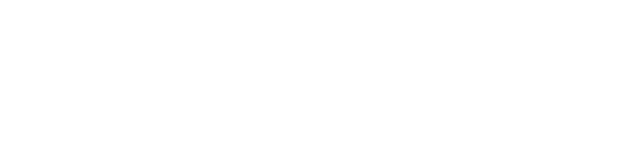
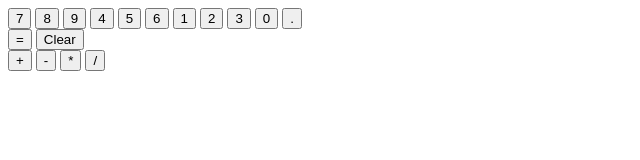
Before and after one commit to ruizterce/calculator, a plain HTML site: page index.html in a window 1280 px wide. Shown: the whole page, without its empty margins (0-640 px from the left). Drawn offline with Linux system fonts and the light colour scheme.

Commit message:
Add html elements and addToDisplay function
Add display and calculator button elements to
html.
Add addToDisplay() to show clicked numbers on
display content.

```diff
--- a/index.html
+++ b/index.html
@@ -1,11 +1,41 @@
 <!DOCTYPE html>
 <html lang="en">
+
 <head>
     <meta charset="UTF-8">
     <meta name="viewport" content="width=device-width, initial-scale=1.0">
     <title>Calculator</title>
 </head>
+
 <body>
+    <div id="container">
+        <div id="header"></div>
+        <div id="display"></div>
+        <div id="numbers">
+            <button id="seven" class="number">7</button>
+            <button id="eight" class="number">8</button>
+            <button id="nine" class="number">9</button>
+            <button id="four" class="number">4</button>
+            <button id="five" class="number">5</button>
+            <button id="six" class="number">6</button>
+            <button id="one" class="number">1</button>
+            <button id="two" class="number">2</button>
+            <button id="three" class="number">3</button>
+            <button id="zero" class="number">0</button>
+            <button id="point" class="number">.</button>
+        </div>
+        <button id="equals">=</button>
+        <button id="clear">Clear</button>
+        <div id="operators">
+            <button id="sumBtn">+</button>
+            <button id="subtractBtn">-</button>
+            <button id="multiplyBtn">*</button>
+            <button id="divideBtn">/</button>
+        </div>
 
+    </div>
+
+    <script src="script.js"></script>
 </body>
+
 </html>
--- a/script.js
+++ b/script.js
@@ -19,25 +19,41 @@ function divide(a, b) {
         return alert('Dont divide by 0 or the world will colapse!');
     } else {
         return a / b;
-    }
+    };
 };
 
 function operate(a, o, b) {
     switch (o) {
         case "+":
-            return add(a,b);
+            return add(a, b);
         case "-":
-            return subtract(a,b);
+            return subtract(a, b);
         case "*":
-            return multiply(a,b);
+            return multiply(a, b);
         case "/":
-            return divide(a,b);
-    }
+            return divide(a, b);
+    };
 
 };
 
+const display = document.querySelector('#display');
+let displayContent = "";
 
-console.log(operate(1,"+",2))
-console.log(operate(1,"-",2))
-console.log(operate(1,"*",2))
-console.log(operate(1,"/",2))
+function addToDisplay(a) {
+    displayContent += a;
+    display.textContent = displayContent;
+};
+
+const numbers = document.querySelector('#numbers');
+numbers.addEventListener('click', (e) => {
+    if (e.target.className === 'number') {
+        addToDisplay(e.target.textContent);
+    };
+
+});
+
+
+console.log(operate(1, "+", 2))
+console.log(operate(1, "-", 2))
+console.log(operate(1, "*", 2))
+console.log(operate(1, "/", 2))
```
